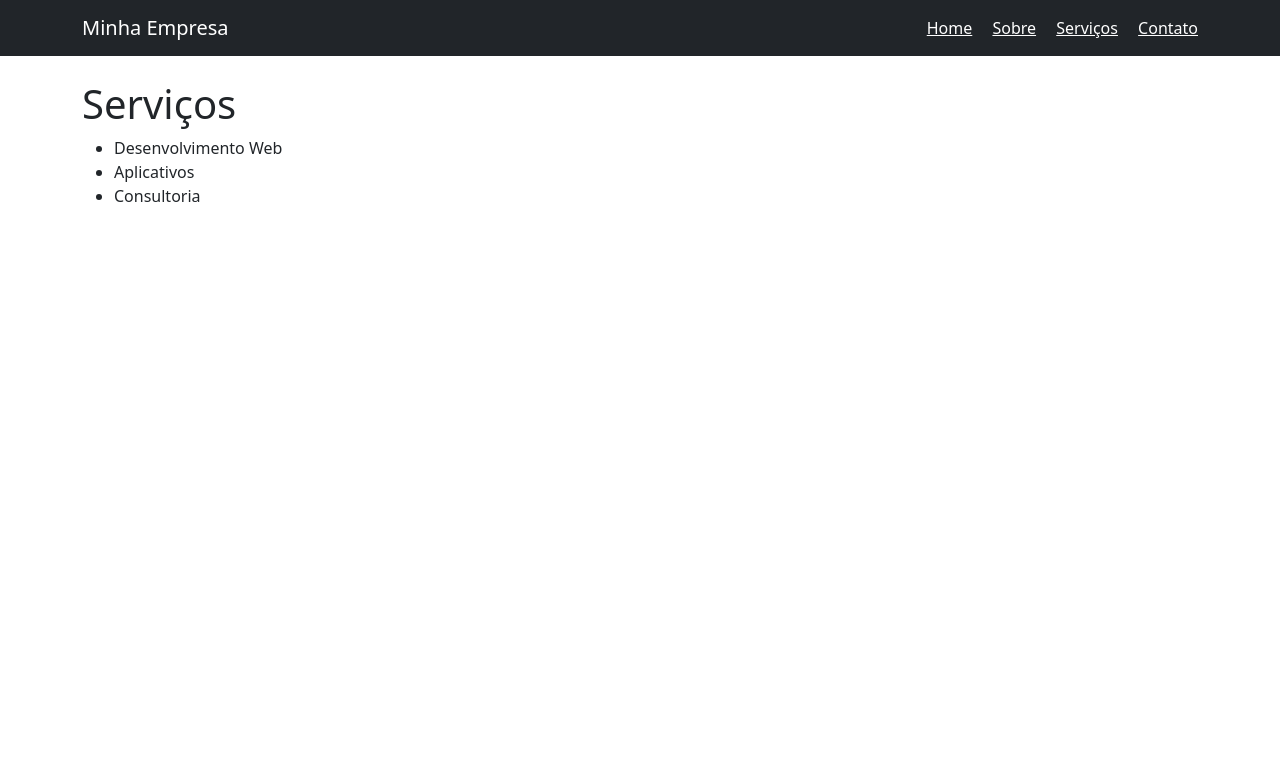
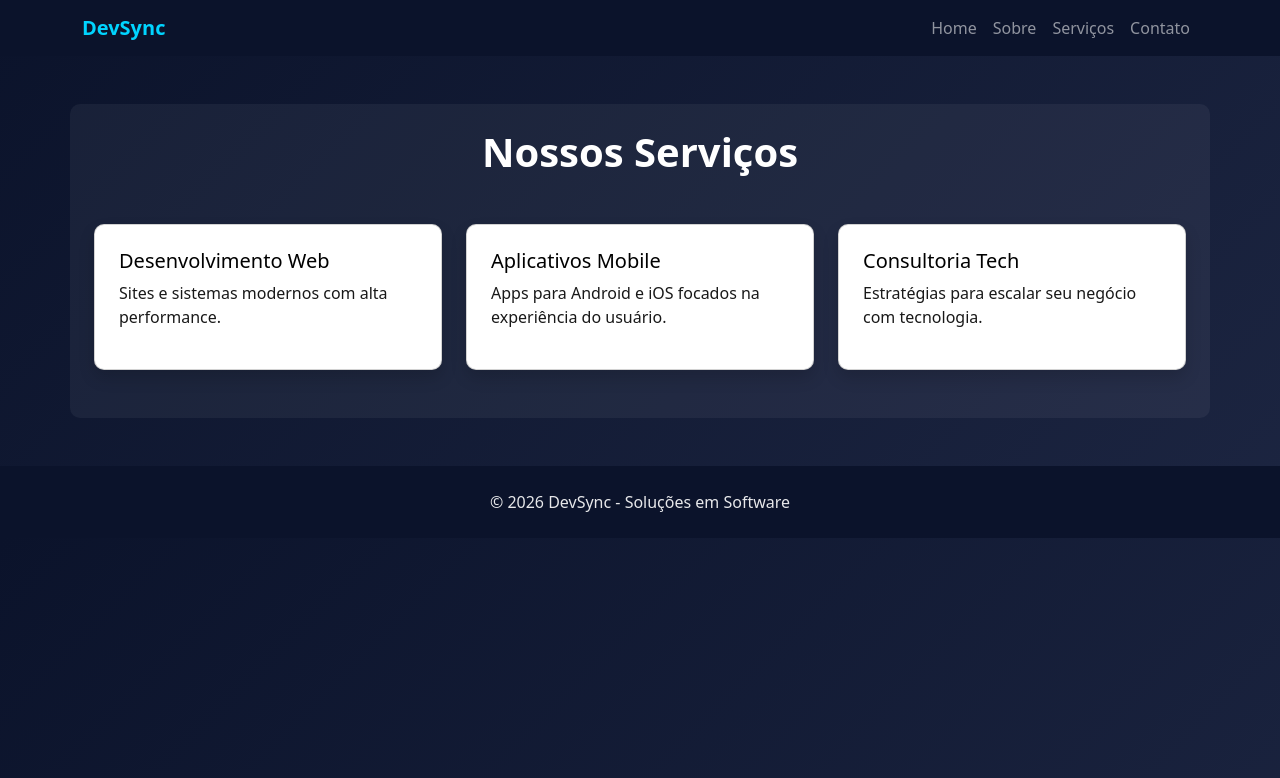
Before and after one commit to Arthur-Pereira-Carvalho/site-institucional-django, a Django app: page /servicos/ in a window 1280 px wide. Shown: the top 778 px of the page. Run offline with Django 5.2, Linux system fonts and the light colour scheme.

Commit message:
Funcionalidade: Implementar a estrutura do site com modelo base, páginas principais e documentação atualizada.

```diff
--- a/templates/base.html
+++ b/templates/base.html
@@ -1,26 +1,94 @@
 <!DOCTYPE html>
-<html>
+<html lang="pt-br">
 <head>
-    <title>Minha Empresa</title>
+    <meta charset="UTF-8">
+    <meta name="viewport" content="width=device-width, initial-scale=1.0">
+    <title>DevSync</title>
+
     <link href="https://cdn.jsdelivr.net/npm/bootstrap@5.3.0/dist/css/bootstrap.min.css" rel="stylesheet">
+
+    <style>
+        body {
+            background: linear-gradient(135deg, #0b132b, #1c2541);
+            color: white;
+        }
+
+        .navbar {
+            background-color: #0b132b !important;
+        }
+
+        .navbar-brand {
+            font-weight: bold;
+            color: #00d4ff !important;
+        }
+
+        .btn-primary {
+            background-color: #0d6efd;
+            border: none;
+        }
+
+        .btn-primary:hover {
+            background-color: #0b5ed7;
+        }
+
+        footer {
+            background-color: #0b132b;
+        }
+
+        .hero {
+            padding: 80px 20px;
+            background: linear-gradient(135deg, #0b132b, #1c2541);
+            color: white;
+            border-radius: 10px;
+        }
+        input, textarea {
+            width: 100%;
+            box-sizing: border-box;
+        }
+        .card {
+            background-color: #ffffff;
+            color: #000;
+            border-radius: 10px;
+        }
+        h1, h2, h3 {
+            font-weight: bold;
+        }
+
+        p {
+            opacity: 0.9;
+        }
+    </style>
 </head>
 <body>
 
-<nav class="navbar navbar-dark bg-dark">
-    <div class="container">
-        <a class="navbar-brand" href="/">Minha Empresa</a>
-        <div>
-            <a class="text-white me-3" href="/">Home</a>
-            <a class="text-white me-3" href="/sobre/">Sobre</a>
-            <a class="text-white me-3" href="/servicos/">Serviços</a>
-            <a class="text-white" href="/contato/">Contato</a>
-        </div>
+<nav class="navbar navbar-expand-lg navbar-dark">
+  <div class="container">
+    <a class="navbar-brand" href="/">DevSync</a>
+
+    <button class="navbar-toggler" type="button" data-bs-toggle="collapse" data-bs-target="#menu">
+      <span class="navbar-toggler-icon"></span>
+    </button>
+
+    <div class="collapse navbar-collapse" id="menu">
+      <ul class="navbar-nav ms-auto">
+        <li class="nav-item"><a class="nav-link" href="/">Home</a></li>
+        <li class="nav-item"><a class="nav-link" href="/sobre/">Sobre</a></li>
+        <li class="nav-item"><a class="nav-link" href="/servicos/">Serviços</a></li>
+        <li class="nav-item"><a class="nav-link" href="/contato/">Contato</a></li>
+      </ul>
     </div>
+  </div>
 </nav>
 
-<div class="container mt-4">
+<div class="container mt-5 p-4" style="background-color: rgba(255,255,255,0.05); border-radius: 10px;">
     {% block content %}{% endblock %}
 </div>
 
+<footer class="text-white text-center p-4 mt-5">
+    <p class="mb-0">© 2026 DevSync - Soluções em Software</p>
+</footer>
+
+<script src="https://cdn.jsdelivr.net/npm/bootstrap@5.3.0/dist/js/bootstrap.bundle.min.js"></script>
+
 </body>
 </html>
--- a/templates/servicos.html
+++ b/templates/servicos.html
@@ -1,10 +1,28 @@
 {% extends 'base.html' %}
 
 {% block content %}
-<h1>Serviços</h1>
-<ul>
-    <li>Desenvolvimento Web</li>
-    <li>Aplicativos</li>
-    <li>Consultoria</li>
-</ul>
+<h1 class="text-center mb-5">Nossos Serviços</h1>
+
+<div class="row">
+    <div class="col-md-4 mb-4">
+        <div class="card p-4 shadow h-100">
+            <h5>Desenvolvimento Web</h5>
+            <p>Sites e sistemas modernos com alta performance.</p>
+        </div>
+    </div>
+
+    <div class="col-md-4 mb-4">
+        <div class="card p-4 shadow h-100">
+            <h5>Aplicativos Mobile</h5>
+            <p>Apps para Android e iOS focados na experiência do usuário.</p>
+        </div>
+    </div>
+
+    <div class="col-md-4 mb-4">
+        <div class="card p-4 shadow h-100">
+            <h5>Consultoria Tech</h5>
+            <p>Estratégias para escalar seu negócio com tecnologia.</p>
+        </div>
+    </div>
+</div>
 {% endblock %}
```
Also changed, not shown: templates/contato.html (+29 -9 lines), templates/home.html (+20 -2 lines), templates/sobre.html (+5 -2 lines), README.md, imagens/DevSync Contato.png (added), imagens/DevSync Home.png (added), imagens/DevSync Serviços.png (added), imagens/DevSync Sobre.png (added).
